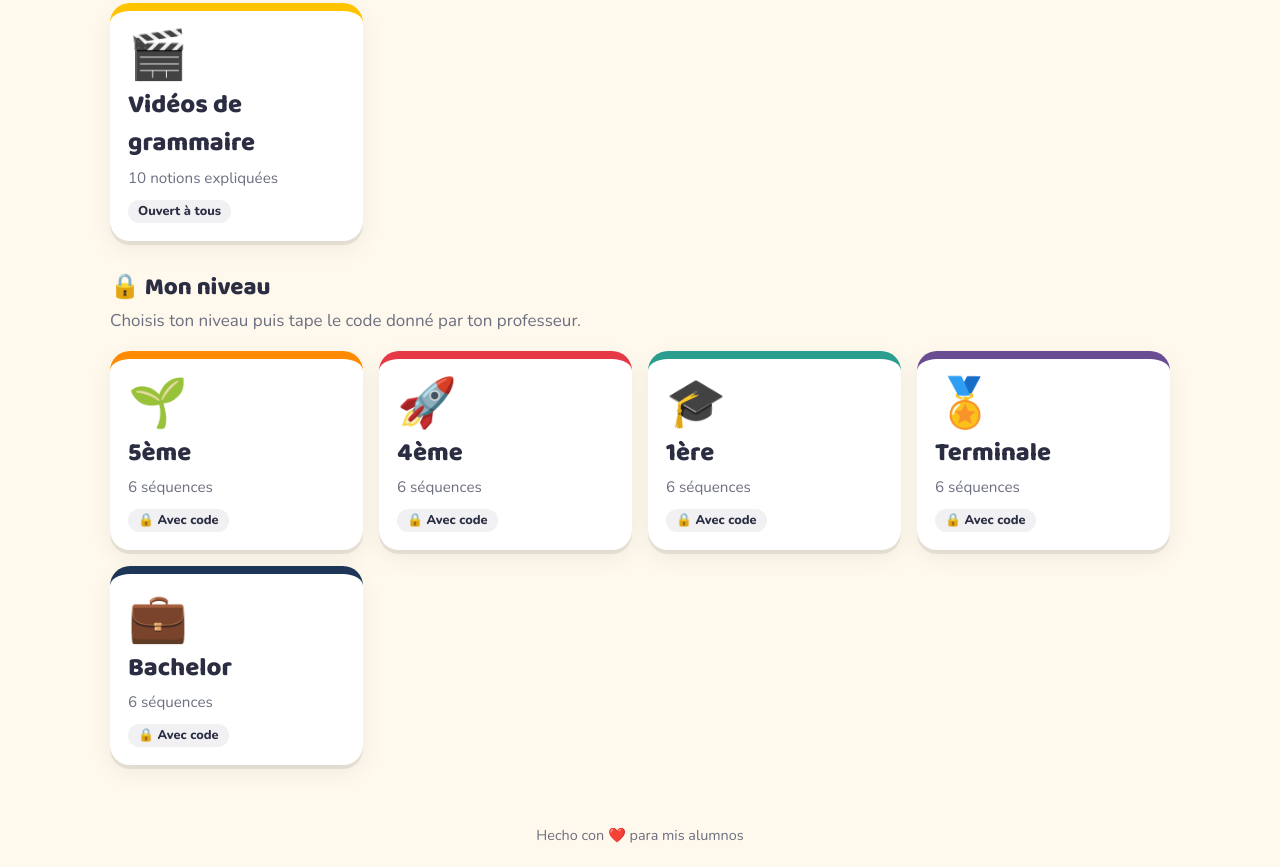
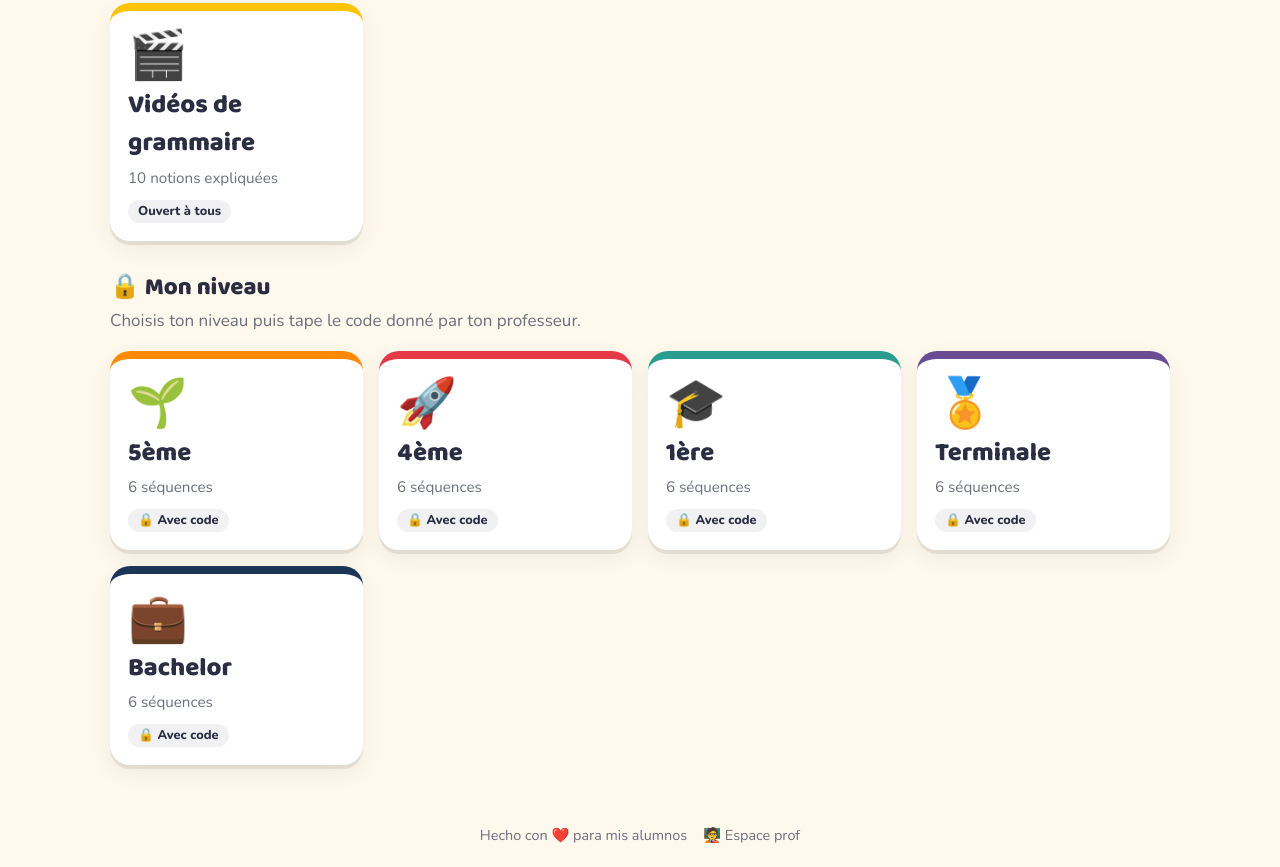
Before and after one commit to DaftProf/sr.villarroel, a plain HTML site: page index.html in a window 1280 px wide. Shown: the part 711-1578 px from the top of the page. Drawn offline with nearby package versions, Linux system fonts and the light colour scheme.

Commit message:
Add files via upload

```diff
--- a/index.html
+++ b/index.html
@@ -58,6 +58,7 @@
 
   <footer class="pied">
     <span>Hecho con ❤️ para mis alumnos</span>
+    <a class="btn-lien" href="#/niveau/P" title="Espace prof" style="text-decoration:none">🧑‍🏫 Espace prof</a>
     <button class="btn-lien" id="btn-deconnexion" hidden>🔒 Verrouiller les niveaux</button>
   </footer>
 
```
